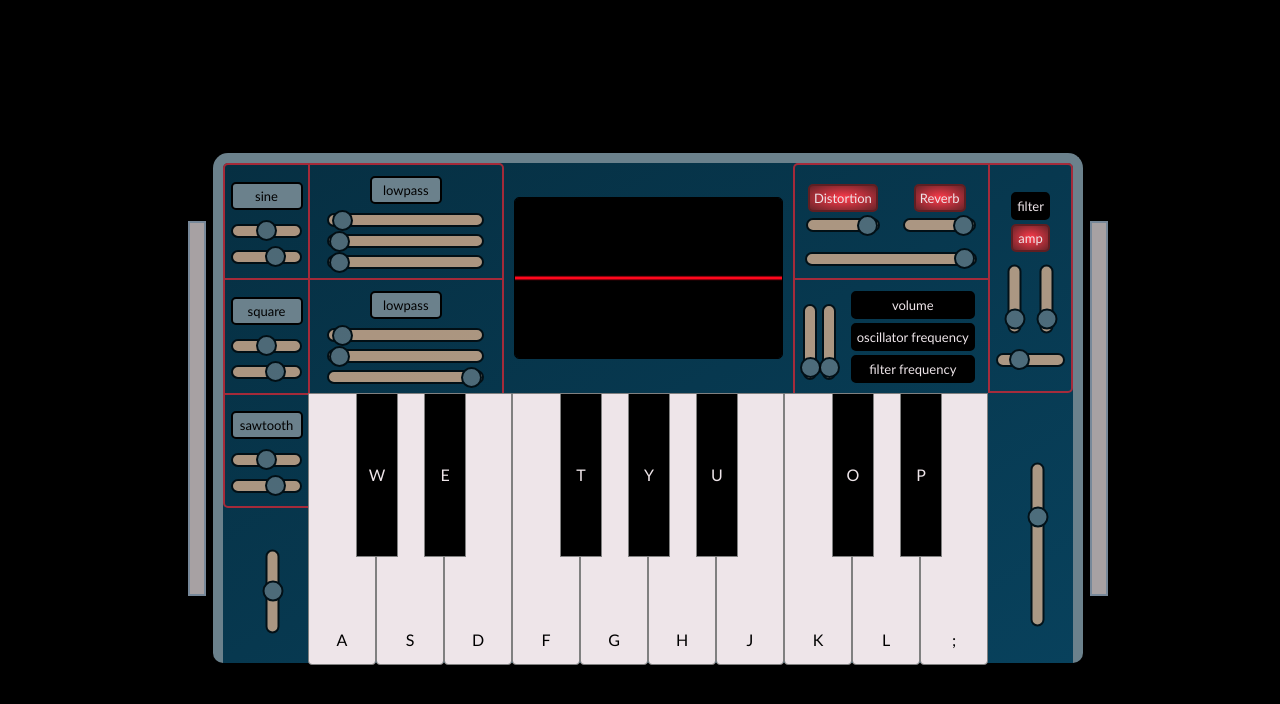
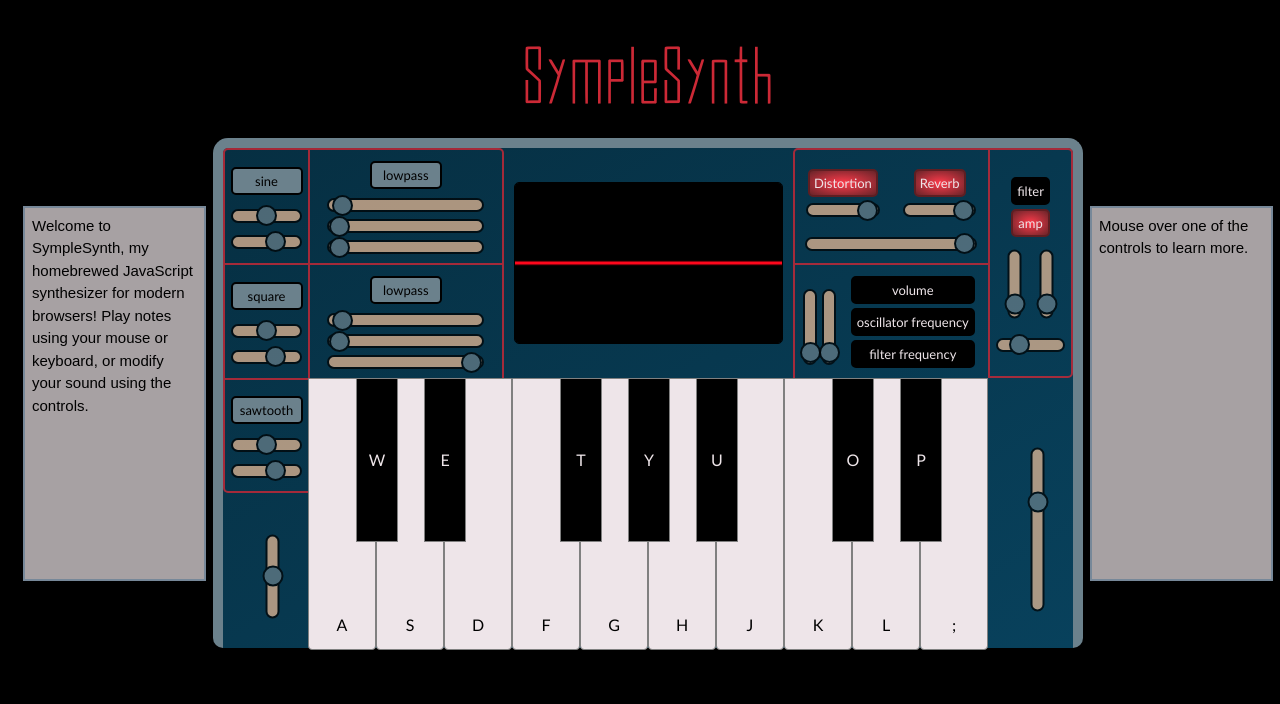
Before and after one commit to Louis-C-Leon/SympleSynth, a website built with webpack: page index.html in a window 1280 px wide. Built offline with nearby package versions, Linux system fonts and the light colour scheme.

Commit message:
Add mouseover text and modify styling

```diff
--- a/GUI/keyboard.js
+++ b/GUI/keyboard.js
@@ -2,6 +2,7 @@ import setupOscControls from './osc_controls';
 import setupFilterControls from './filter_controls';
 import EnvelopeControls from './envelope_controls';
 import { setupEffectsControls } from './effect_controls';
+import setupMouseoverText from './mouseover_text';
 import LfoControls from './lfo_controls';
 class Keyboard {
   constructor(synth) {
@@ -280,6 +281,7 @@ class Keyboard {
     setupOscControls(this.synth);
     setupFilterControls(this.synth);
     setupEffectsControls(this.synth);
+    setupMouseoverText();
   }
 
   playNote(note) {
--- a/GUI/mouseover_text.js
+++ b/GUI/mouseover_text.js
@@ -0,0 +1,154 @@
+function setupEventListeners() {
+  const leftText = document.getElementById("infoLeft");
+  const rightText = document.getElementById("infoRight");
+  leftText.innerHTML = "Welcome to SympleSynth, my homebrewed JavaScript synthesizer for modern browsers! Play notes using your mouse or keyboard, or modify your sound using the controls."
+  rightText.innerHTML = "Mouse over one of the controls to learn more."
+
+  const controls = {
+    osc1Wave: document.getElementById("osc1Dropdown"),
+    osc1Interval: document.getElementById("osc1Interval"),
+    osc1Vol: document.getElementById("osc1Vol"),
+    osc2Wave: document.getElementById("osc2Dropdown"),
+    osc2Interval: document.getElementById("osc2Interval"),
+    osc2Vol: document.getElementById("osc2Vol"),
+    osc3Wave: document.getElementById("osc3Dropdown"),
+    osc3Interval: document.getElementById("osc3Interval"),
+    osc3Vol: document.getElementById("osc3Vol"),
+    octaveControl: document.getElementById("synthOctave"),
+    filter1Type: document.getElementById("filter1Dropdown"),
+    filter1Freq: document.getElementById("filter1Freq"),
+    filter1Q: document.getElementById("filter1Q"),
+    filter2Type: document.getElementById("filter2Dropdown"),
+    filter2Freq: document.getElementById("filter2Freq"),
+    filter2Q: document.getElementById("filter2Q"),
+    filterSeries: document.getElementById("filter1Level"),
+    filterMix: document.getElementById("filter2Level"),
+    distortionToggle: document.getElementById("distortionToggle"),
+    reverbToggle: document.getElementById("reverbToggle"),
+    distortionLevel: document.getElementById("distortionAmmt"),
+    reverbLevel: document.getElementById("reverbAmmt"),
+    effectsMix: document.getElementById("effectsMix"),
+    lfoVolume: document.getElementById("lfoAmp"),
+    lfoFreq: document.getElementById("lfoFreq"),
+    lfoFilter: document.getElementById("lfoFilter"),
+    lfoRate: document.getElementById("lfoFrequency"),
+    lfoAmmt: document.getElementById("lfoAmplitude"),
+    envelopeAmp: document.getElementById("envelopeAmp"),
+    envelopeFilter: document.getElementById("envelopeFilter"),
+    envelopeAttack: document.getElementById("envelopeAttack"),
+    envelopeRelease: document.getElementById("envelopeRelease"),
+    envelopeAmmt: document.getElementById("envelopeAmmt"),
+    masterVol: document.getElementById("masterVolume"),
+  }
+
+  Object.values(controls).forEach( control => {
+    control.addEventListener("mouseleave", () => {
+      rightText.innerHTML = "Mouse over one of the controls to learn more.";
+    })
+  })
+
+  controls.osc1Wave.addEventListener("mouseover", () => {
+    rightText.innerHTML = "Oscillator 1 Wave: Click to select the waveform being played by oscillator 1. Different waveforms will create different overtones and a noticably different sound.";
+  });
+  controls.osc1Interval.addEventListener("mouseover", () => {
+    rightText.innerHTML = "Oscillator 1 Interval: Select the interval that oscillator 1 will be transposed up or down. Slide all the way to the right to transpose a full octave up, or all the way left to transpose one octave down.";
+  });
+  controls.osc1Vol.addEventListener("mouseover", () => {
+    rightText.innerHTML = "Oscillator 1 Volume: Adjust the volume of oscillator 1 in the mix.";
+  });
+  controls.osc2Wave.addEventListener("mouseover", () => {
+    rightText.innerHTML = "Oscillator 2 Wave: Click to select the waveform being played by oscillator 2. Different waveforms will create different overtones and a noticably different sound.";
+  });
+  controls.osc2Interval.addEventListener("mouseover", () => {
+    rightText.innerHTML = "Oscillator 2 Interval: Select the interval that oscillator 2 will be transposed up or down. Slide all the way to the right to transpose a full octave up, or all the way left to transpose one octave down.";
+  });
+  controls.osc2Vol.addEventListener("mouseover", () => {
+    rightText.innerHTML = "Oscillator 2 Volume: Adjust the volume of oscillator 2 in the mix";
+  });
+  controls.osc3Wave.addEventListener("mouseover", () => {
+    rightText.innerHTML = "Oscillator 3 Wave: Click to select the waveform being played by oscillator 3. Different waveforms will create different overtones and a noticably different sound.";
+  });
+  controls.osc3Interval.addEventListener("mouseover", () => {
+    rightText.innerHTML = "Oscillator 3 Interval: Select the interval that oscillator 3 will be transposed up or down. Slide all the way to the right to transpose a full octave up, or all the way left to transpose one octave down.";
+  });
+  controls.osc3Vol.addEventListener("mouseover", () => {
+    rightText.innerHTML = "Oscillator 3 Volume: Adjust the volume of oscillator 3 in the mix.";
+  });
+  controls.octaveControl.addEventListener("mouseover", () => {
+    rightText.innerHTML = "Octave Control: Adjust the octave of the whole instrument."
+  })
+  controls.filter1Type.addEventListener("mouseover", () => {
+    rightText.innerHTML = "Filter 1 Type: Click to select a type of filter. Highpass filters exclude low frequencies, lowpass filters exclude high frequencies, and bandpass filters exclude frequencies outside of an allowed range, or 'band'.";
+  });
+  controls.filter1Freq.addEventListener("mouseover", () => {
+    rightText.innerHTML = "Filter 1 Frequency: Select the cutoff frequency for filter 1. This will determine the frequency at which the filter starts to exclude frequencies from the signal.";
+  });
+  controls.filter1Q.addEventListener("mouseover", () => {
+    rightText.innerHTML = "Filter 1 'Q value': This slider controls the ammount of resonance for highpass and lowpass filters. For bandpass filters, it determines the range of allowed frequencies (the width of the 'band').";
+  });
+  controls.filter2Type.addEventListener("mouseover", () => {
+    rightText.innerHTML = "Filter 2 Type: Click to select a type of filter. Highpass filters exclude low frequencies, lowpass filters exclude high frequencies, and bandpass filters exclude frequencies outside of an allowed range, or 'band'.";
+  });
+  controls.filter2Freq.addEventListener("mouseover", () => {
+    rightText.innerHTML = "Filter 2 Frequency: Select the cutoff frequency for filter 2. This will determine the frequency at which the filter starts to exclude frequencies from the signal.";
+  });
+  controls.filter2Q.addEventListener("mouseover", () => {
+    rightText.innerHTML = "Filter 2 'Q value': This slider controls the ammount of resonance for highpass and lowpass filters. For bandpass filters, it determines the range of allowed frequencies (the width of the 'band').";
+  });
+  controls.filterSeries.addEventListener("mouseover", () => {
+    rightText.innerHTML = "Series/Parallel Control: Adjust whether the filters run in series, or in parallel. Slide to the left to run filters more in parallel (filter outputs are independent from each other), or slide to the right to run them in series (the output of filter 1 goes into the input of filter 2).";
+  });
+  controls.filterMix.addEventListener("mouseover", () => {
+    rightText.innerHTML = "Filter Wet/Dry Mix: Adjust how much the filters will affect the output sound. Slide to the left to get more unfiltered sound from the oscillators, or slide to the right to get more of the filtered signal.";
+  });
+  controls.distortionToggle.addEventListener("mouseover", () => {
+    rightText.innerHTML = "Distortion: Click to toggle distortion effect.";
+  });
+  controls.reverbToggle.addEventListener("mouseover", () => {
+    rightText.innerHTML = "Reverb: Click to toggle reverb effect.";
+  });
+  controls.distortionLevel.addEventListener("mouseover", () => {
+    rightText.innerHTML = "Distortion Ammount: Adjust the ammount of distortion to be applied to the signal when the distortion effect is on.";
+  });
+  controls.reverbLevel.addEventListener("mouseover", () => {
+    rightText.innerHTML = "Reverb Ammount: Adjust the ammount of reverb to be applied to the signal when the reverb effect is on.";
+  });
+  controls.effectsMix.addEventListener("mouseover", () => {
+    rightText.innerHTML = "Effects Wet/Dry Mix: Adjust how much the effects will affect the output sound. Slide to the left to get more of the 'dry' signal, with no effects.";
+  });
+  controls.lfoVolume.addEventListener("mouseover", () => {
+    rightText.innerHTML = "LFO Volume Toggle: When this option is selected, the instrument's volume will be modulated by the LFO, a low-frequency sinusoidal wave. This can create a tremolo effect.";
+  });
+  controls.lfoFreq.addEventListener("mouseover", () => {
+    rightText.innerHTML = "LFO Pitch Toggle: When this option is selected, the instrument's overall pitch will be modulated by the LFO, a low-frequency sinusoidal wave. This can create a vibrato effect";
+  });
+  controls.lfoFilter.addEventListener("mouseover", () => {
+    rightText.innerHTML = "LFO Filter Toggle: When this option is selected, the frequency of the two filters will be modulated by the LFO, a low-frequency sinusoidal wave.";
+  });
+  controls.lfoRate.addEventListener("mouseover", () => {
+    rightText.innerHTML = "LFO Frequency: Adjust the frequency of the LFO to change how fast the modulation occurs.";
+  });
+  controls.lfoAmmt.addEventListener("mouseover", () => {
+    rightText.innerHTML = "LFO Ammount: Adjust the ammount of modulation to determine how much the LFO will affect the parameter it's mapped to.";
+  });
+  controls.envelopeAmp.addEventListener("mouseover", () => {
+    rightText.innerHTML = "Volume Envelope: Selecting this option will allow you to adjust the attack and release times of the volume envelope, i.e. how fast the volume fades in and fades out when pressing and releasing the keys.";
+  });
+  controls.envelopeFilter.addEventListener("mouseover", () => {
+    rightText.innerHTML = "Filter Envelope: Selecting this option will allow you to adjust the attack and release times of the filter envelope, i.e. how fast the volume filter frequency ramps up and down when pressing and releasing the keys.";
+  });
+  controls.envelopeAttack.addEventListener("mouseover", () => {
+    rightText.innerHTML = "Envelope Attack: Adjust the ammount of time after pressing a key before the envelope reaches its maximum value. Slide up to make the volume or filter frequency ramp up more slowly.";
+  });
+  controls.envelopeRelease.addEventListener("mouseover", () => {
+    rightText.innerHTML = "Envelope Release: Adjust the ammount of time after releasing a key before the envelope reaches its minimum value. Slide up to make the volume or filter frequency ramp down more slowly.";
+  });
+  controls.envelopeAmmt.addEventListener("mouseover", () => {
+    rightText.innerHTML = "Filter Ammount: Adjust the ammount that the filter frequency will be affected by the filter envelope.";
+  });
+  controls.masterVol.addEventListener("mouseover", () => {
+    rightText.innerHTML = "Master Volume: Adjust the overall volume of the instrument.";
+  });
+}
+
+export default setupEventListeners;
--- a/index.html
+++ b/index.html
@@ -10,6 +10,7 @@
   </head>
   <body>
     <canvas id="visualizer2"></canvas>
+    <header>SympleSynth</header>
     <div class="mainContainer">
     <div class="textBox" id="infoLeft"></div>
 
--- a/main.css
+++ b/main.css
@@ -1,7 +1,7 @@
 body {
   display: flex;
   flex-direction: column;
-  justify-content: center;
+  justify-content: flex-start;
   align-items: center;
   color: rgba(238, 229, 233, 1);
   width: 100%;
@@ -9,6 +9,18 @@ body {
   background-color: black;
   font-family: "Trebuchet MS";
   font-weight: lighter;
+}
+
+@font-face {
+  font-family: "Efesto";
+  src: url('./assets/Efesto-Regular.woff');
+}
+
+header {
+  margin: 20px;
+  font-size: 75px;
+  font-family: "Efesto";
+  color: rgba(204, 41, 54, 1);
 }
 
 .mainContainer {
@@ -21,10 +33,15 @@ body {
   padding: 7px;
   margin: 7px;
   height: 70%;
+  width: 165px;
   background-color: rgba(238, 229, 233, .7);;
   overflow: scroll;
   color: black;
   font-size: 15px;
+  font-family: "Arial";
+  line-height: 150%;
+  display: flex;
+  justify-content: center;
 }
 
 html {
```
Also changed, not shown: bundle.js (+171 -2 lines), assets/Efesto-Regular.woff (added), assets/SpeedMetals-MetalTexture-Feb17.jpg (deleted), assets/metal_background.jpg (deleted), assets/wood_background.jpg (deleted), 1 other file.
